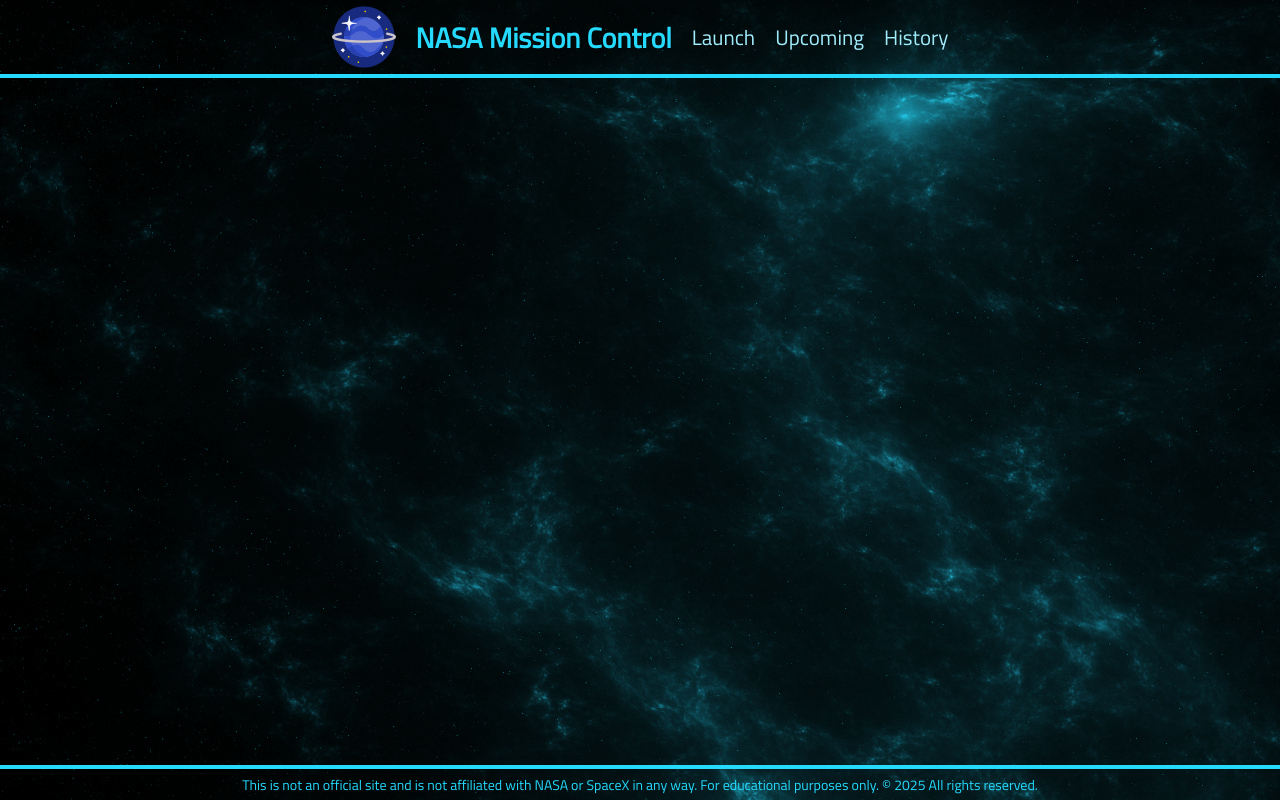
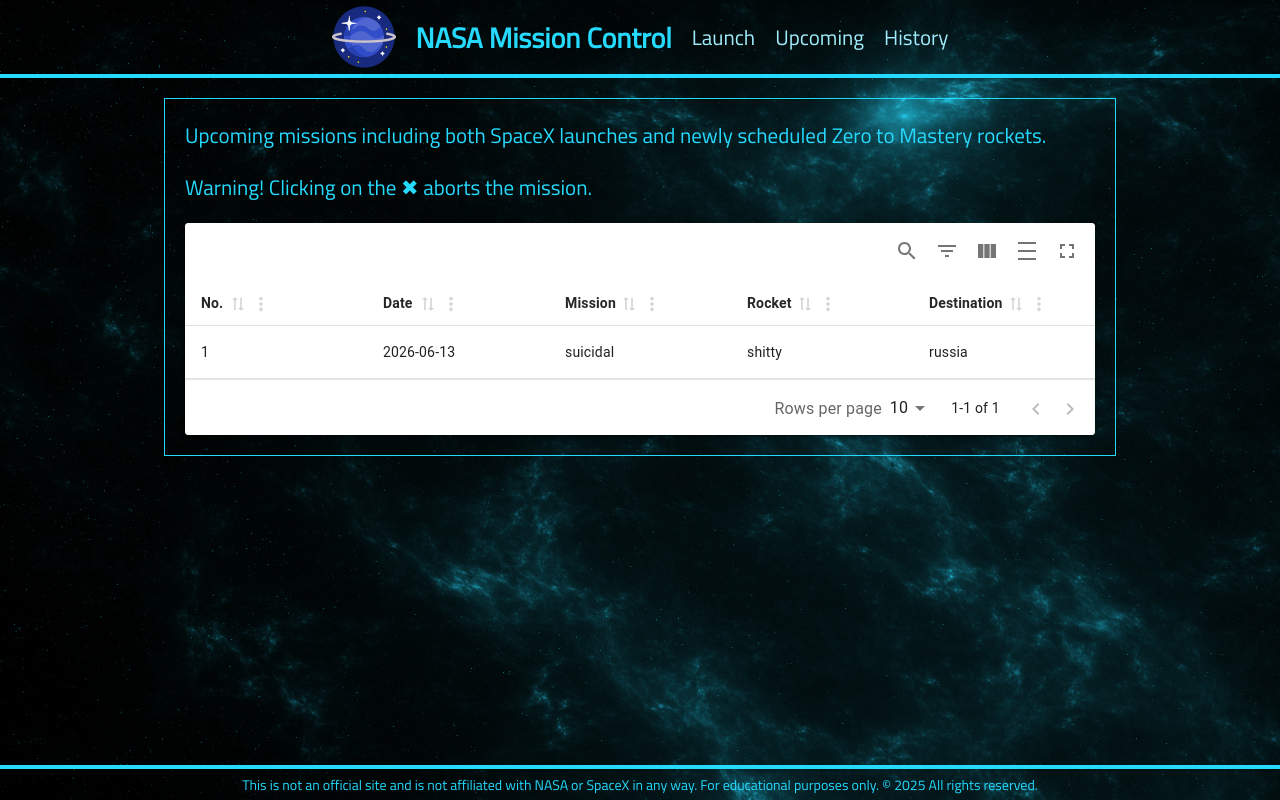
Before and after one commit to max-zviahintsev/nasa-mission-control, a React (Vite) app in the folder client/: page /upcoming in a window 1280 px wide. Built offline with nearby package versions, Linux system fonts and the light colour scheme.

Commit message:
Add table for Upcoming page

```diff
--- a/client/package.json
+++ b/client/package.json
@@ -12,7 +12,10 @@
   "dependencies": {
     "@emotion/react": "^11.14.0",
     "@emotion/styled": "^11.14.0",
-    "ag-grid-react": "^33.0.3",
+    "@mui/icons-material": "^6.3.0",
+    "@mui/material": "^6.3.0",
+    "@mui/x-date-pickers": "^7.23.3",
+    "material-react-table": "^3.1.0",
     "react": "^19.0.0",
     "react-dom": "^19.0.0",
     "react-hook-form": "^7.54.2",
--- /dev/null
+++ b/client/src/components/upcoming-table/UpcomingTable.tsx
@@ -0,0 +1,62 @@
+import { useMemo } from 'react'
+import {
+  MaterialReactTable,
+  useMaterialReactTable,
+  type MRT_ColumnDef,
+} from 'material-react-table'
+
+type Columns = {
+  flightNumber: number
+  launchDate: string
+  mission: string
+  rocket: string
+  target: string
+}
+
+export default function UpcomingTable() {
+  const columns = useMemo<MRT_ColumnDef<Columns>[]>(
+    () => [
+      {
+        accessorKey: 'flightNumber',
+        header: 'No.',
+        size: 150,
+      },
+      {
+        accessorKey: 'launchDate',
+        header: 'Date',
+        size: 150,
+      },
+      {
+        accessorKey: 'mission',
+        header: 'Mission',
+        size: 150,
+      },
+      {
+        accessorKey: 'rocket',
+        header: 'Rocket',
+        size: 150,
+      },
+      {
+        accessorKey: 'target',
+        header: 'Destination',
+        size: 150,
+      },
+    ],
+    []
+  )
+  const data: Columns[] = [
+    {
+      flightNumber: 1,
+      launchDate: '2026-06-13',
+      mission: 'suicidal',
+      rocket: 'shitty',
+      target: 'russia',
+    },
+  ]
+
+  const table = useMaterialReactTable({
+    columns,
+    data,
+  })
+  return <MaterialReactTable table={table} />
+}
--- /dev/null
+++ b/client/src/pages/upcoming/StyledComponents.ts
@@ -0,0 +1,15 @@
+import styled from '@emotion/styled'
+
+export const Wrapper = styled.main`
+  display: flex;
+  flex-direction: column;
+  width: fit-content;
+  margin: 20px auto;
+  padding: 20px;
+  border: 1px solid var(--main);
+  font-size: 21px;
+  color: var(--main);
+`
+export const Paragraph = styled.p`
+  margin: 0 0 20px 0;
+`
--- a/client/src/pages/upcoming/Upcoming.tsx
+++ b/client/src/pages/upcoming/Upcoming.tsx
@@ -1,3 +1,17 @@
+import UpcomingTable from '../../components/upcoming-table/UpcomingTable'
+import { Wrapper, Paragraph } from './StyledComponents'
 export default function Upcoming() {
-  return <div>Upcoming</div>
+  return (
+    <div>
+      <Wrapper>
+        <Paragraph>
+          Upcoming missions including both SpaceX launches and newly scheduled
+          Zero to Mastery rockets.
+        </Paragraph>
+
+        <Paragraph>Warning! Clicking on the ✖ aborts the mission.</Paragraph>
+        <UpcomingTable />
+      </Wrapper>
+    </div>
+  )
 }
```
Also changed, not shown: 1 other file (tests, documents, lock files or other folders).
